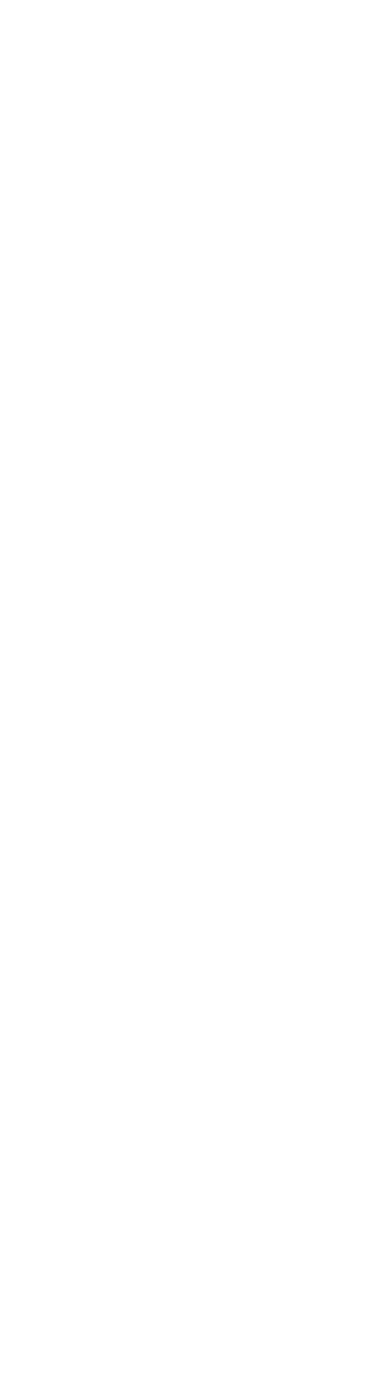
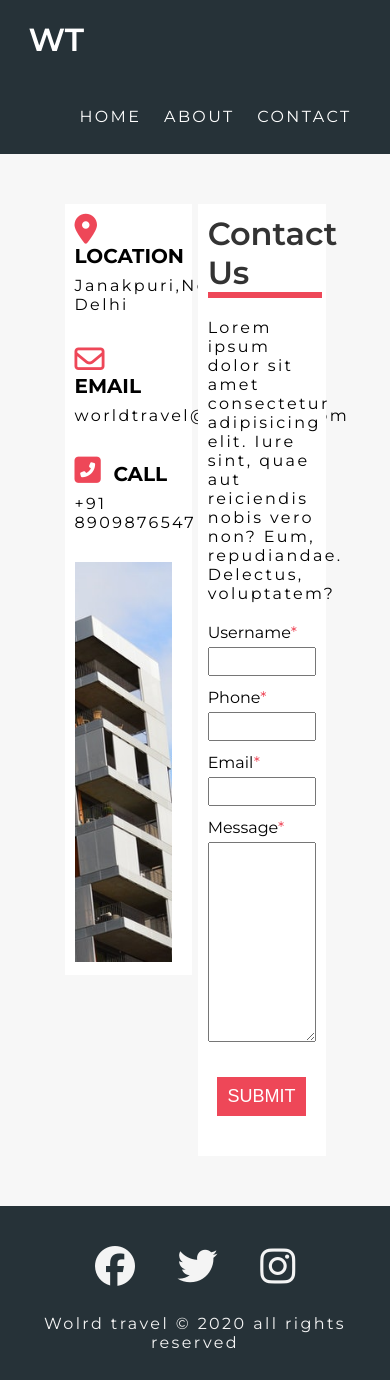
Before and after one commit to itika20/travel_website, a plain HTML site: page Project1- travel/contact.html in a window 390 px wide. Before the commit the page ends 844 px from the top, so only its background shows below. Drawn offline with Linux system fonts and the light colour scheme.

Commit message:
outline complete
need to make it responsive

```diff
--- a/Project1- travel/contact.html
+++ b/Project1- travel/contact.html
@@ -0,0 +1,78 @@
+<!DOCTYPE html>
+<html lang="en">
+<head>
+    <meta charset="UTF-8">
+    <meta name="viewport" content="width=device-width, initial-scale=1.0">
+    <link rel="stylesheet" href="./css/style.css">
+    <script src="https://kit.fontawesome.com/7f8914b9c4.js" crossorigin="anonymous"></script>
+    <title>Travel Website| contact page</title>
+</head>
+<body>
+    <nav class="navbar bg-dark">
+        <div class="container">
+            <h1 class="logo lg-heading">WT</h1>
+            <ul class="navitems" type="none">
+                <li class="item"><a href="./index.html">Home</a></li>
+                <li class="item"><a href="./about.html">About</a></li>
+                <li class="item"><a href="./contact.html">Contact</a></li>
+            </ul>
+        </div>
+    </nav>
+
+    <section class="contact-form">
+        <div class="container">
+        <div class="form-wrapper">
+            <div class="company-address">
+                <div class="add-group">
+                    <i class="fas fa-map-marker-alt fa-3x text-pink"></i>
+                    <h2 class="text-gray md-heading">Location</h2>
+                    <p>Janakpuri,New Delhi</p>
+                </div>
+                <div class="add-group">
+                    <i class="far fa-envelope fa-3x text-pink"></i>
+                    <h2 class="text-gray md-heading">Email</h2>
+                    <p>worldtravel@company.com</p>
+                </div>
+                <div class="add-group">
+                    <i class="fas fa-phone-square-alt fa-3x text-pink"></i>
+                    <h2 class="text-gray md-heading">Call</h2>
+                    <p>+91 8909876547</p>
+                </div>
+                <img src="./img/company-img.jpg" alt="company-img">
+            </div>
+            <form action="" class="form">
+                <h1 class="lg-heading text-black">Contact Us</h1>
+                <p class="text-gray">Lorem ipsum dolor sit amet consectetur adipisicing elit. Iure sint, quae aut reiciendis nobis vero non? Eum, repudiandae. Delectus, voluptatem?</p>
+                <div class="form-grp">
+                    <label for="username">Username</label>
+                    <input type="text" name="" id="username" required>
+                </div>
+                <div class="form-grp">
+                    <label for="Phone">Phone</label>
+                    <input type="text" name="" id="Phone" required>
+                </div>
+                <div class="form-grp">
+                    <label for="Email">Email</label>
+                    <input type="text" name="" id="Email" required>
+                </div>
+                <div class="form-grp">
+                    <label for="Message">Message</label>
+                    <textarea name="" id="Message"></textarea>
+                </div>
+                <button type="submit" class="form-btn">Submit</button>
+            </form>
+        </div>
+    </div>
+    </section>
+
+    <footer class="footer">
+        <div class="social-media-link">
+            <i class="fab fa-facebook fa-4x"></i>
+            <i class="fab fa-twitter fa-4x"></i>
+            <i class="fab fa-instagram fa-4x"></i>
+        </div>
+        <p>Wolrd travel &copy; 2020 all rights reserved</p>
+    </footer>
+
+</body>
+</html>
--- a/Project1- travel/css/style.css
+++ b/Project1- travel/css/style.css
@@ -380,3 +380,108 @@ h1 h2, h3{
      display: inline-block;
      padding:0.3em 2.5rem;
  }
+
+/* ################## contact styling ##################### */
+.contact-form{
+    padding: 5rem;
+    background: #f7f7f7;
+}
+
+
+
+.form-wrapper .company-address{
+    background: #ffffff;
+    width:49%;
+    float:left;
+    padding: 1rem;
+}
+
+
+
+.form-wrapper::after{
+    content:"";
+    display:block;
+    clear:both;
+}
+
+.form-wrapper .company-address i{
+    display:inline-block;
+    margin-right: 1rem;
+}
+.form-wrapper .company-address h2{
+    display:inline-block;
+    text-transform: uppercase;
+}
+.form-wrapper .add-group{
+    margin-bottom: 3rem;
+}
+
+.form-wrapper .company-address img{
+    max-width: 90%;
+    min-height: 40rem;
+    object-fit: cover;
+    object-position: right;
+}
+
+/* #################Form styling######################## */
+
+.form-wrapper  .form{
+    font-size:1.2rem;
+    background: #ffffff;
+    width:49%;
+    float:right;
+    padding: 1rem;
+
+}
+
+.form-wrapper  .form p,h1{
+    margin-bottom: 2rem;
+}
+
+.form h1::after{
+    content:"";
+    width:100%;
+    display:block;
+    border: 3px solid #ee4758
+}
+
+.form-wrapper label{
+    font-size:1.6rem;
+    display:block;
+    padding-bottom:0.5rem;
+}
+
+.form-wrapper label::after{
+    content: '*';
+    color:#ee4758;
+
+}
+
+.form-wrapper .form input{
+    padding:0.5rem;
+    width: 100%;
+}
+
+.form-wrapper .form .form-grp{
+    margin-bottom: 1.2rem;
+}
+.form-wrapper .form textarea{
+    height: 200px;
+    width:100%;
+    padding:1rem;
+    margin-bottom: 2rem;
+}
+
+.form-btn{
+    display: block;
+    margin: 0 auto;
+    padding:0.5em 0.6em;
+    font-size:1.8rem;
+    text-transform: uppercase;
+    background: #ee4758;
+    color: #ffffff;
+    border:none;
+    outline:none;
+    cursor: pointer;
+    margin-bottom: 3rem;
+}
```
